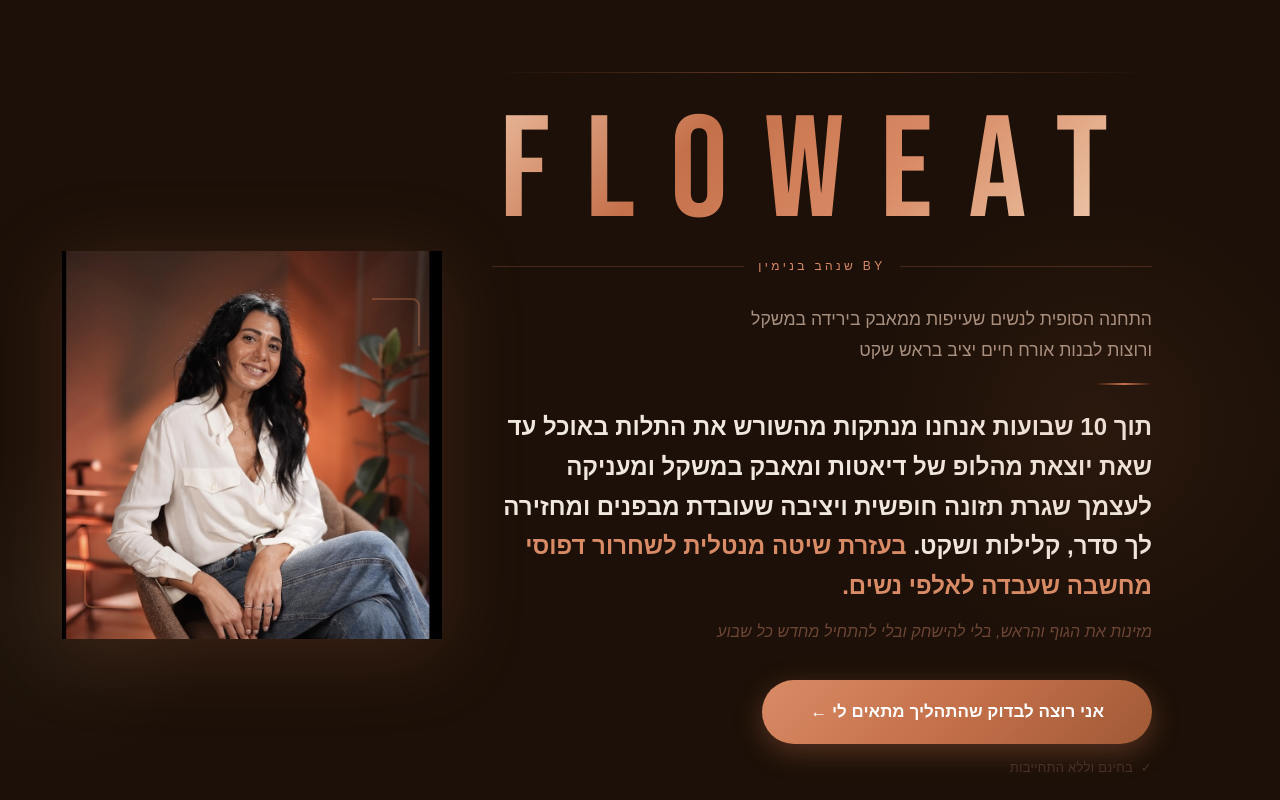
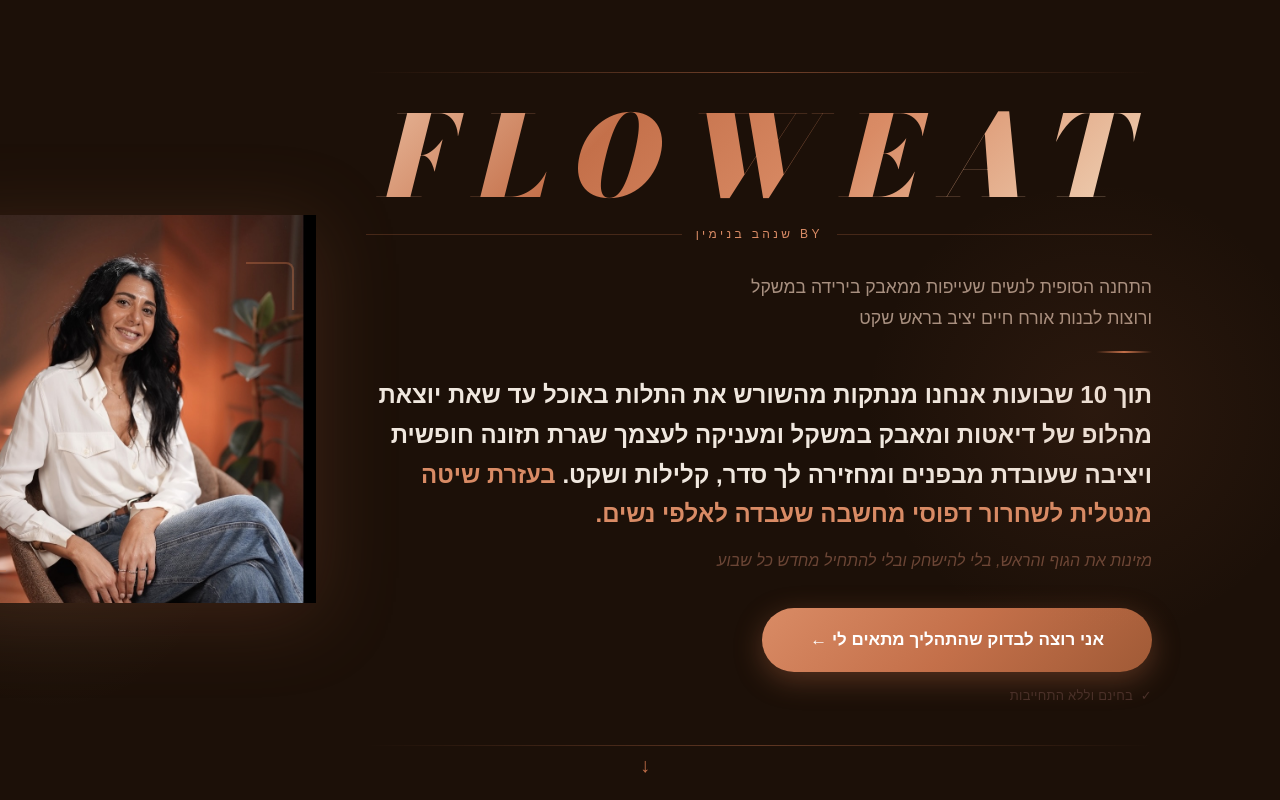
Before and after one commit to shenhav1985-netizen/floweat-landing, a Next.js app: page / in a window 1280 px wide. Shown: the top 800 px of the page. Built offline with nearby package versions, Linux system fonts and the light colour scheme.

Commit message:
test: try Bodoni Moda italic for luxury catalog FLOWEAT title

```diff
--- a/app/components/HeroSection.tsx
+++ b/app/components/HeroSection.tsx
@@ -73,11 +73,11 @@
           <motion.div {...fadeUp(0.1)} style={{ padding: '0 8px' }}>
             <span style={{
               display: 'block',
-              fontFamily: 'var(--font-bebas), Impact, sans-serif',
-              fontWeight: 400,
-              fontStyle: 'normal',
-              fontSize: 'clamp(3.5rem, 13vw, 9rem)',
-              letterSpacing: '0.25em',
+              fontFamily: 'var(--font-bodoni), Georgia, serif',
+              fontWeight: 900,
+              fontStyle: 'italic',
+              fontSize: 'clamp(2.8rem, 10vw, 7rem)',
+              letterSpacing: '0.2em',
               lineHeight: 1,
               background: 'linear-gradient(135deg, #E8B89A 0%, #C4704A 30%, #D98B65 60%, #F0D4B8 100%)',
               WebkitBackgroundClip: 'text',
--- a/app/layout.tsx
+++ b/app/layout.tsx
@@ -1,5 +1,5 @@
 import type { Metadata, Viewport } from 'next';
-import { Cormorant_Garamond, Bebas_Neue } from 'next/font/google';
+import { Cormorant_Garamond, Bodoni_Moda } from 'next/font/google';
 import './globals.css';
 
 const cormorant = Cormorant_Garamond({
@@ -10,10 +10,11 @@
   display: 'swap',
 });
 
-const bebasNeue = Bebas_Neue({
+const bodoni = Bodoni_Moda({
   subsets: ['latin'],
-  weight: ['400'],
-  variable: '--font-bebas',
+  weight: ['400', '700', '900'],
+  style: ['normal', 'italic'],
+  variable: '--font-bodoni',
   display: 'swap',
 });
 
@@ -36,7 +37,7 @@
 
 export default function RootLayout({ children }: { children: React.ReactNode }) {
   return (
-    <html lang="he" dir="rtl" className={`${cormorant.variable} ${bebasNeue.variable}`}>
+    <html lang="he" dir="rtl" className={`${cormorant.variable} ${bodoni.variable}`}>
       <body>{children}</body>
     </html>
   );
```
